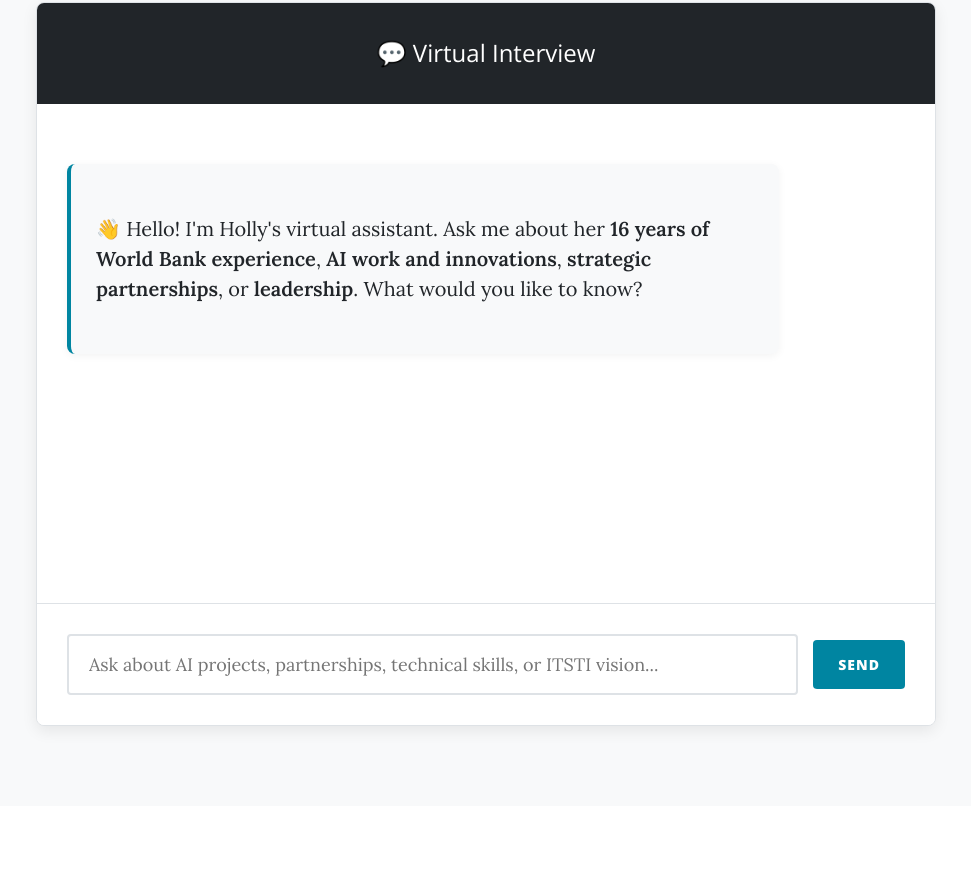
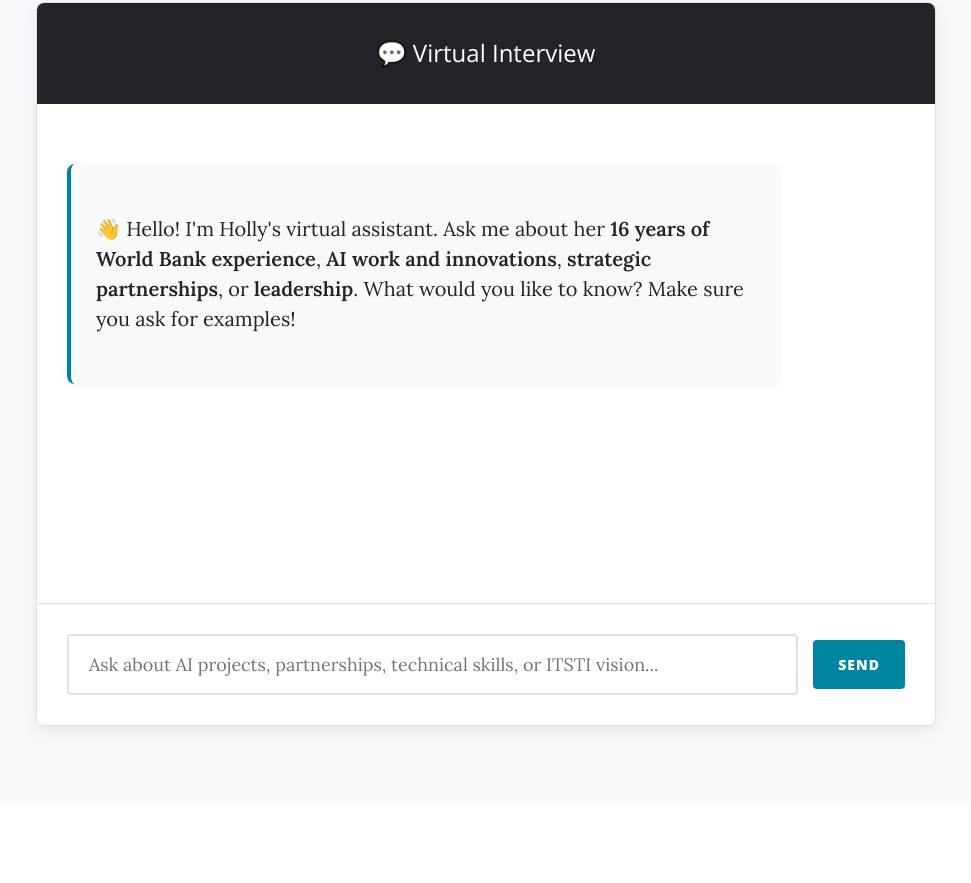
Before and after one commit to Holly-Transport/hollychat, a website with bundled scripts: page index.html in a window 1280 px wide. Shown: the part 1091-1974 px from the top of the page, without its empty margins (154-1125 px from the left). Built offline with nearby package versions, Linux system fonts and the light colour scheme; files whose address does not match are found by name.

Commit message:
Update index.html

```diff
--- a/index.html
+++ b/index.html
@@ -48,7 +48,7 @@
                 </div>
                 <div class="chat-messages" id="chatMessages">
                     <div class="message bot">
-                        <p>👋 Hello! I'm Holly's virtual assistant. Ask me about her <strong>16 years of World Bank experience</strong>, <strong>AI work and innovations</strong>, <strong>strategic partnerships</strong>, or <strong>leadership</strong>. What would you like to know?</p>
+                        <p>👋 Hello! I'm Holly's virtual assistant. Ask me about her <strong>16 years of World Bank experience</strong>, <strong>AI work and innovations</strong>, <strong>strategic partnerships</strong>, or <strong>leadership</strong>. What would you like to know? Make sure you ask for examples!</p>
                     </div>
                 </div>
                 <div class="chat-input-container">
```
